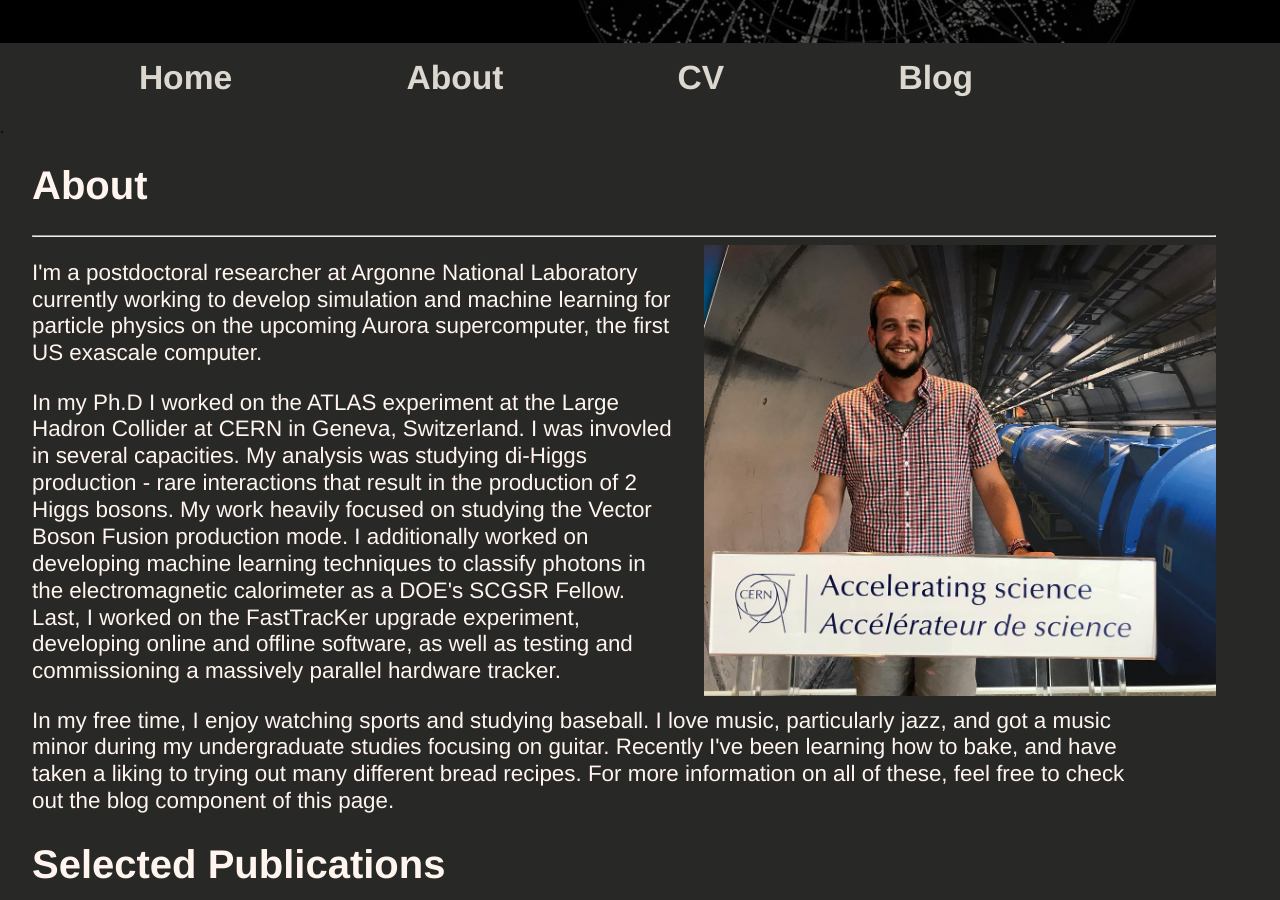
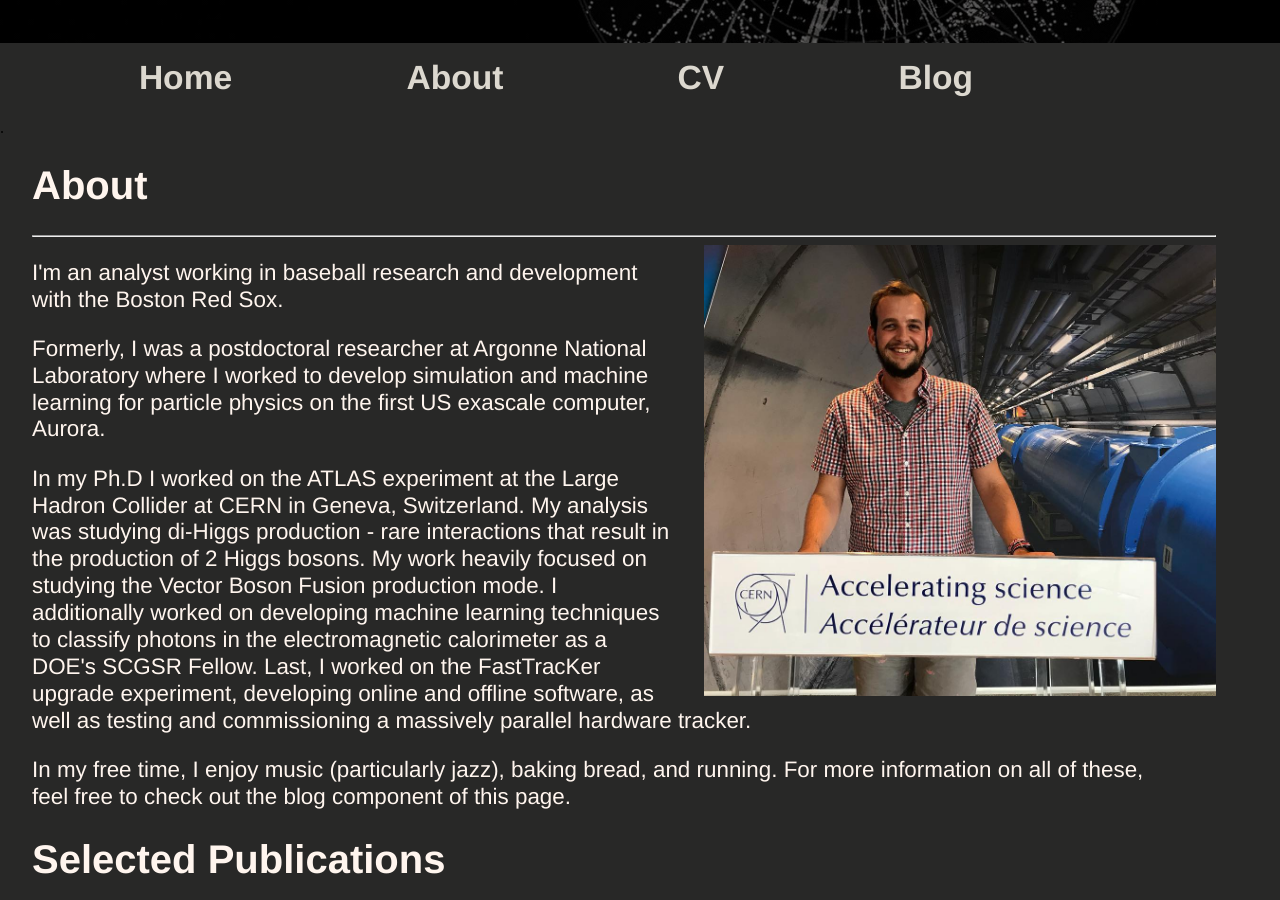
Before and after one commit to tjburch/tjburch.github.io, a Jekyll site: the page built from about/index.html, in a window 1280 px wide and 900 px high, scrolled down 227 px. Built offline with Jekyll 4.4.1, drawn with Linux system fonts in a browser that asks for light colours; comment, search, counter and statistics services are not loaded.

Commit message:
Update About

```diff
--- a/about/index.html
+++ b/about/index.html
@@ -11,13 +11,17 @@ title: About
 			<hr>
 			<img src="images/podium.jpg" alt="" class="aboutportrait" style="width:512px;" align="right"/>
 			<p>
-				I'm a postdoctoral researcher at Argonne National Laboratory currently working to develop simulation and machine learning for particle physics on the upcoming Aurora supercomputer, the first US exascale computer.
+				I'm an analyst working in baseball research and development with the Boston Red Sox.
+			</p>
+
+			<p>
+				Formerly, I was a postdoctoral researcher at Argonne National Laboratory where I worked to develop simulation and machine learning for particle physics on the first US exascale computer, Aurora.
 			</p>
 			<p>
-				In my Ph.D I worked on the ATLAS experiment at the Large Hadron Collider at CERN in Geneva, Switzerland. I was invovled in several capacities. My analysis was studying di-Higgs production - rare interactions that result in the production of 2 Higgs bosons. My work heavily focused on studying the Vector Boson Fusion production mode. I additionally worked on developing machine learning techniques to classify photons in the electromagnetic calorimeter as a DOE's SCGSR Fellow. Last, I worked on the FastTracKer upgrade experiment, developing online and offline software, as well as testing and commissioning a massively parallel hardware tracker.
+				In my Ph.D I worked on the ATLAS experiment at the Large Hadron Collider at CERN in Geneva, Switzerland. My analysis was studying di-Higgs production - rare interactions that result in the production of 2 Higgs bosons. My work heavily focused on studying the Vector Boson Fusion production mode. I additionally worked on developing machine learning techniques to classify photons in the electromagnetic calorimeter as a DOE's SCGSR Fellow. Last, I worked on the FastTracKer upgrade experiment, developing online and offline software, as well as testing and commissioning a massively parallel hardware tracker.
 			</p>
 			<p>
-				In my free time, I enjoy watching sports and studying baseball. I love music, particularly jazz, and got a music minor during my undergraduate studies focusing on guitar. Recently I've been learning how to bake, and have taken a liking to trying out many different bread recipes. For more information on all of these, feel free to check out the blog component of this page.
+				In my free time, I enjoy music (particularly jazz), baking bread, and running. For more information on all of these, feel free to check out the blog component of this page.
 			</p>
 			<h1>Selected Publications</h1>
 			<ul>
```
